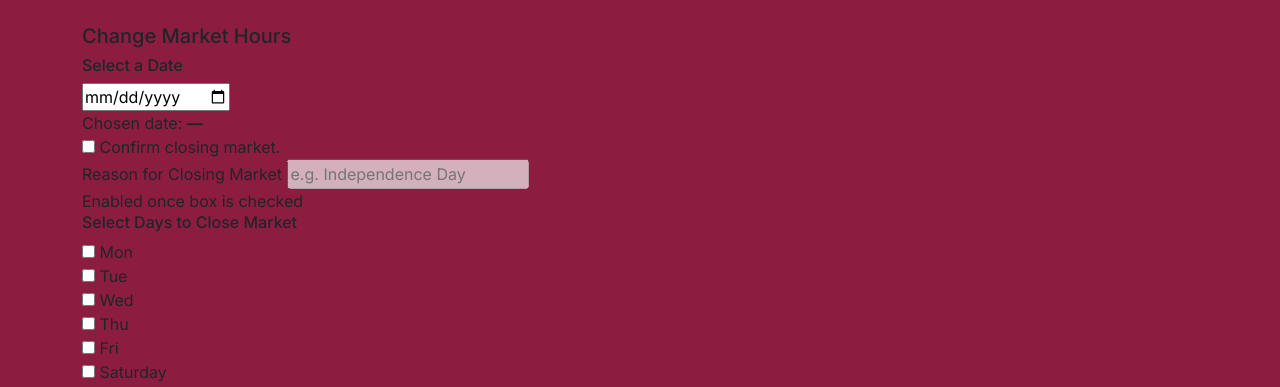
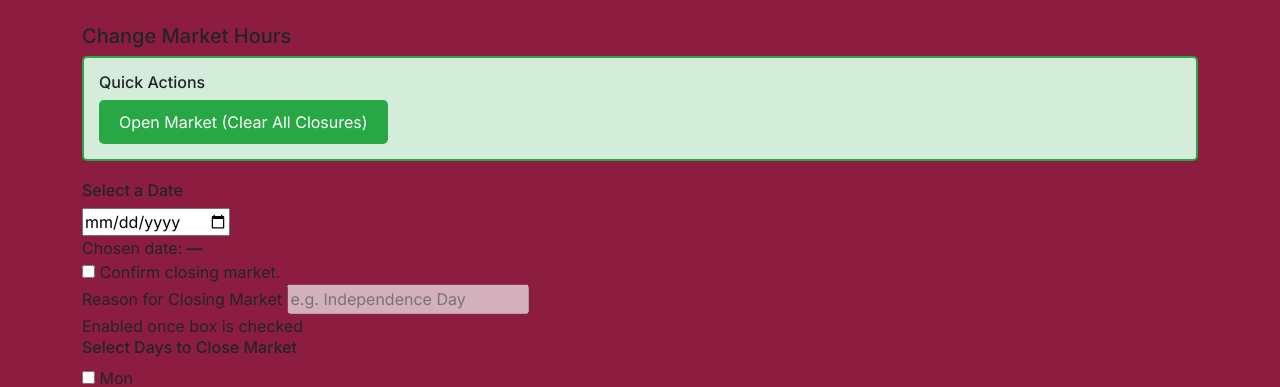
Before and after one commit to el-monke/StockTradingSystem, a Flask app: template templates/change_mkt_hrs.html in a window 1280 px wide. Shown: the part 101-488 px from the top of the page. Run offline with Flask 3, Linux system fonts and the light colour scheme; the template is opened without the code that fills it, so the values that code supplies are empty.

Commit message:
Add quick actions for clearing market closures

```diff
--- a/templates/change_mkt_hrs.html
+++ b/templates/change_mkt_hrs.html
@@ -8,7 +8,14 @@
     <div>
       <div>
         <h5>Change Market Hours</h5>
-
+        <div style="margin-bottom: 20px; padding: 15px; border: 2px solid #28a745; border-radius: 5px; background-color: #d4edda;">
+          <h6>Quick Actions</h6>
+          <form method="POST" action="{{ url_for('changeMktSchedule') }}" onsubmit="return confirm('Are you sure you want to clear all market closures? This will open the market on all previously closed dates.');">
+            <input type="hidden" name="action" value="clear_all">
+            <button type="submit" style="background-color: #28a745; color: white; padding: 10px 20px; border: none; border-radius: 5px; cursor: pointer;"> Open Market (Clear All Closures)
+            </button>
+          </form>
+        </div>
         <form action="{{ url_for('changeMktHrs') }}" method="post">
 
           <div>
```
